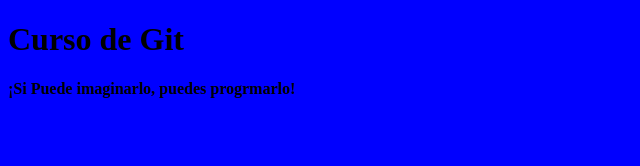
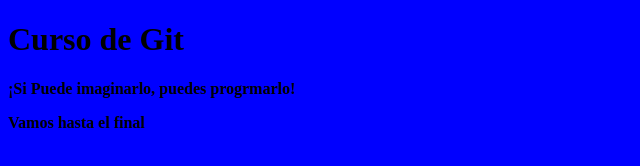
Before and after one commit to Cristhian-Andres/Curso-Git, a plain HTML site: page Index.html in a window 1280 px wide. Shown: the whole page, without its empty margins (0-640 px from the left). Drawn offline with Linux system fonts and the light colour scheme.

Commit message:
Update Index.html

```diff
--- a/Index.html
+++ b/Index.html
@@ -14,5 +14,9 @@
         ¡Si Puede imaginarlo, puedes progrmarlo!
     </p>
 
+    <p>
+        Vamos hasta el final
+    </p>
+
 </body>
 </html>
```
